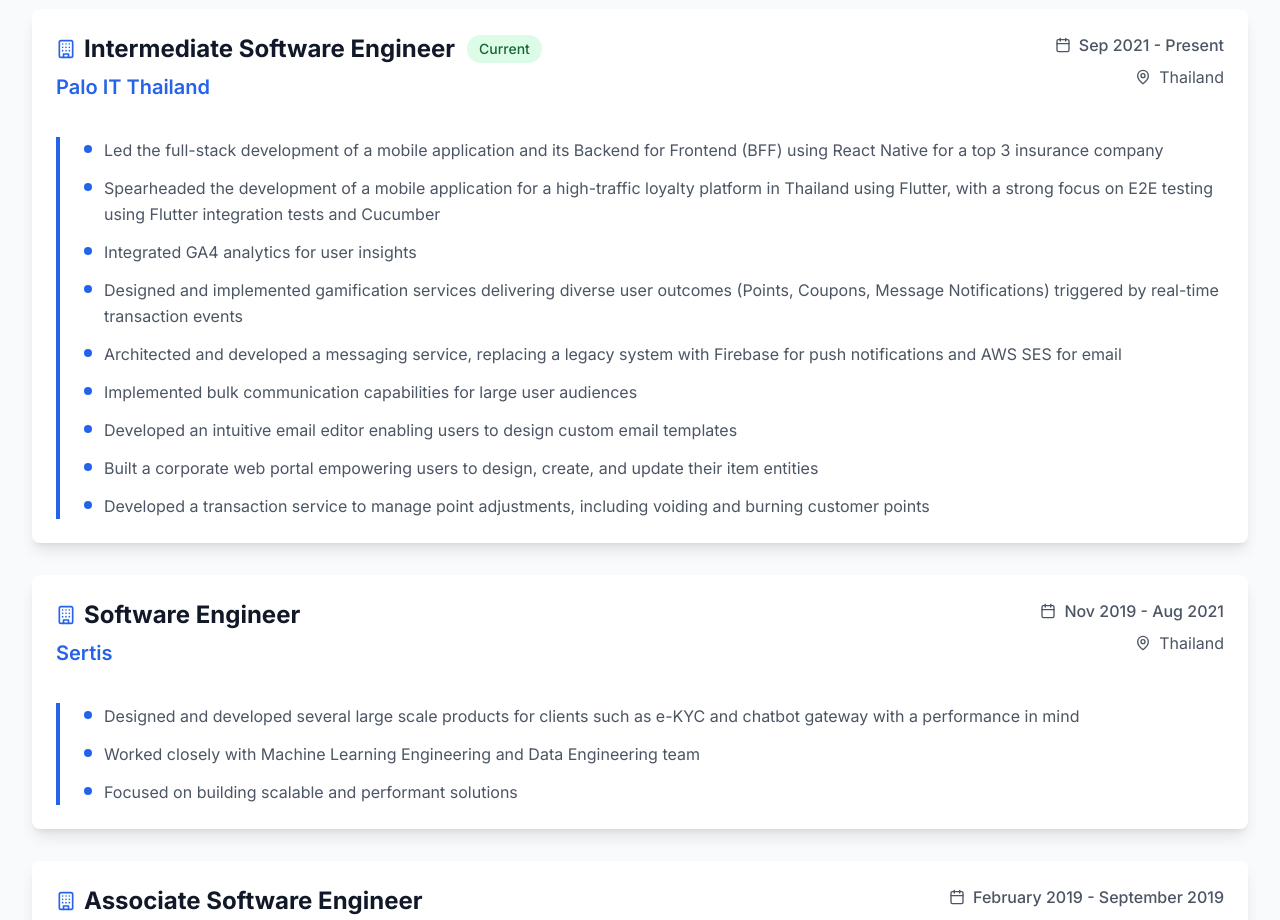
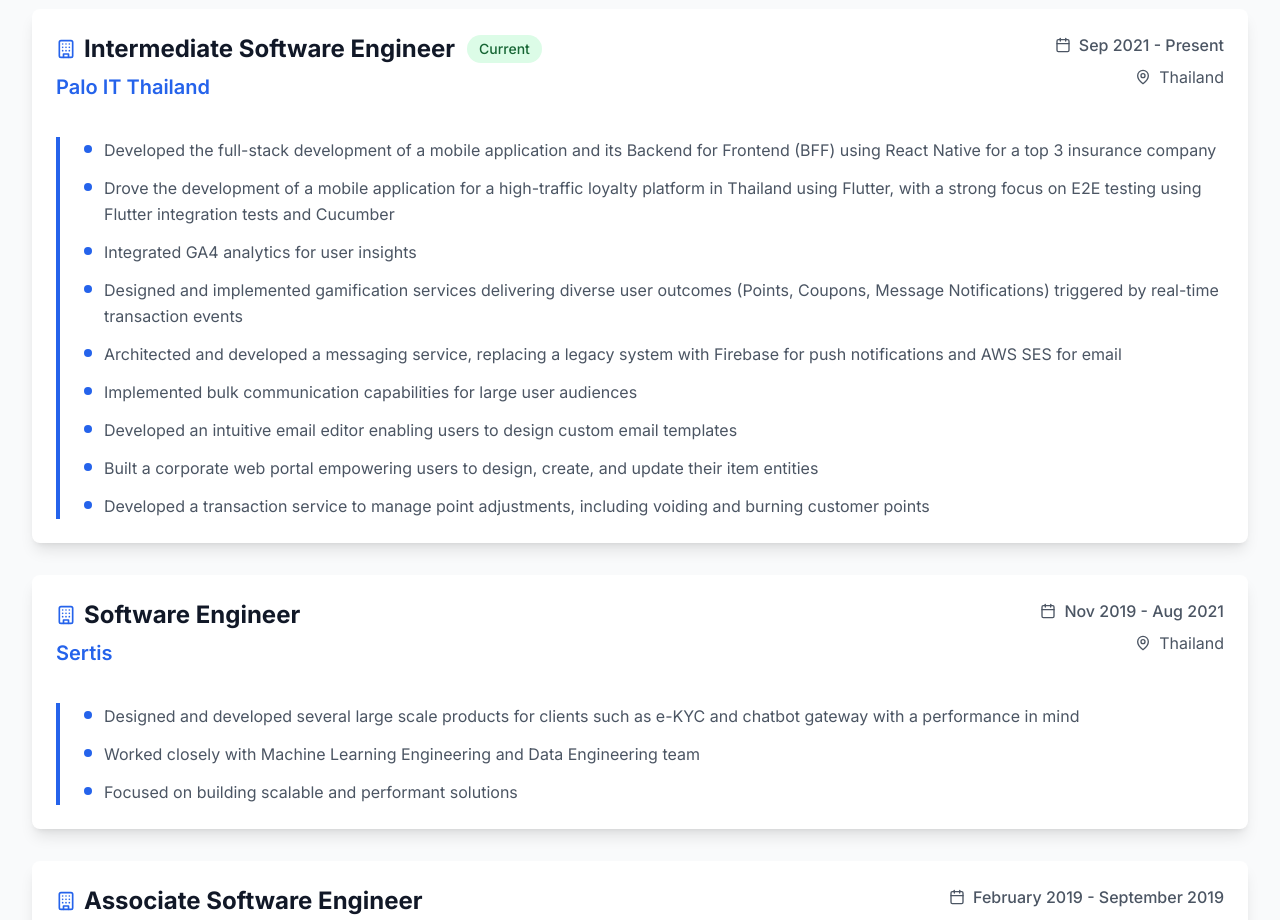
Before and after one commit to natthanunp/portfolio, a Next.js app: page / in a window 1280 px wide. Shown: the part 2020-2940 px from the top of the page. Built offline with nearby package versions, Linux system fonts and the light colour scheme; no server answers; the database is empty.

Commit message:
chore: change wording in Experience

```diff
--- a/src/components/Experience.tsx
+++ b/src/components/Experience.tsx
@@ -10,8 +10,8 @@
       duration: "Sep 2021 - Present",
       location: "Thailand",
       achievements: [
-        "Led the full-stack development of a mobile application and its Backend for Frontend (BFF) using React Native for a top 3 insurance company",
-        "Spearheaded the development of a mobile application for a high-traffic loyalty platform in Thailand using Flutter, with a strong focus on E2E testing using Flutter integration tests and Cucumber",
+        "Developed the full-stack development of a mobile application and its Backend for Frontend (BFF) using React Native for a top 3 insurance company",
+        "Drove the development of a mobile application for a high-traffic loyalty platform in Thailand using Flutter, with a strong focus on E2E testing using Flutter integration tests and Cucumber",
         "Integrated GA4 analytics for user insights",
         "Designed and implemented gamification services delivering diverse user outcomes (Points, Coupons, Message Notifications) triggered by real-time transaction events",
         "Architected and developed a messaging service, replacing a legacy system with Firebase for push notifications and AWS SES for email",
```
